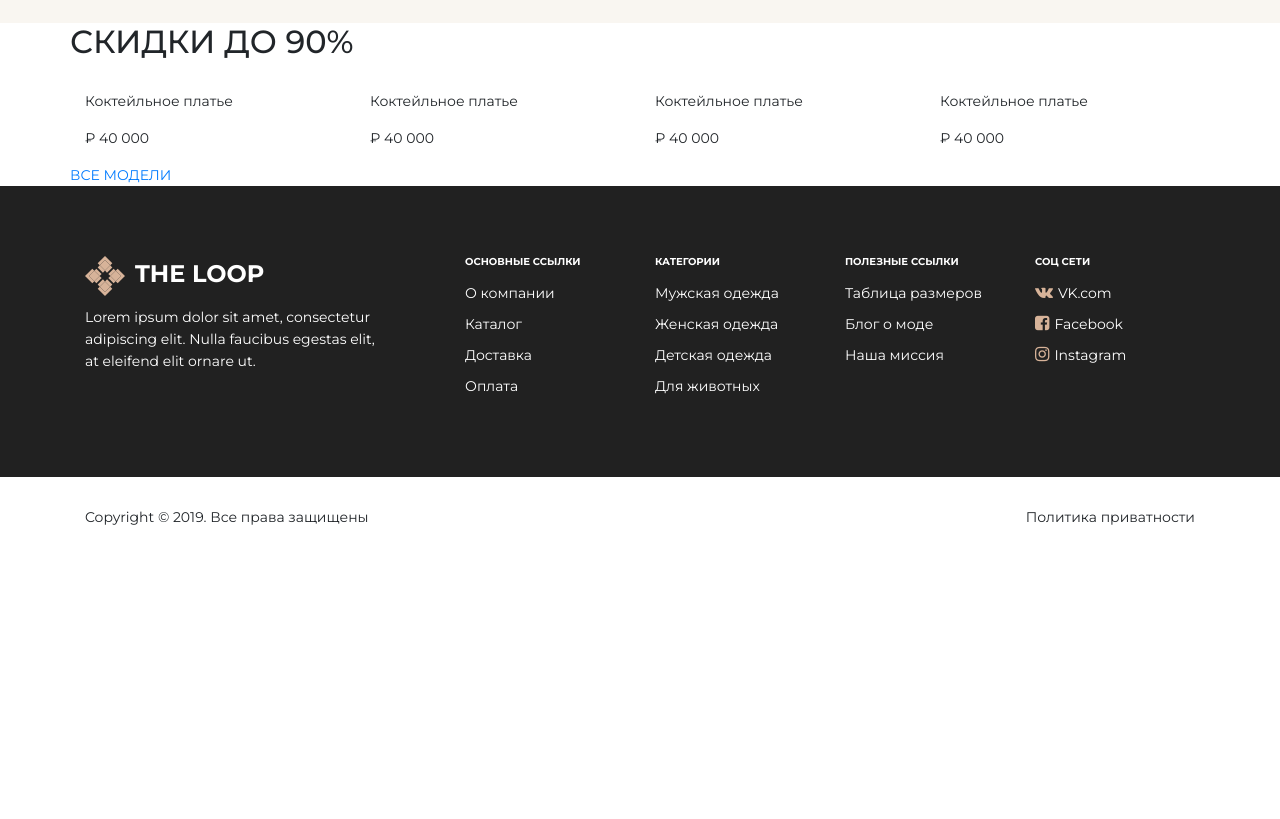
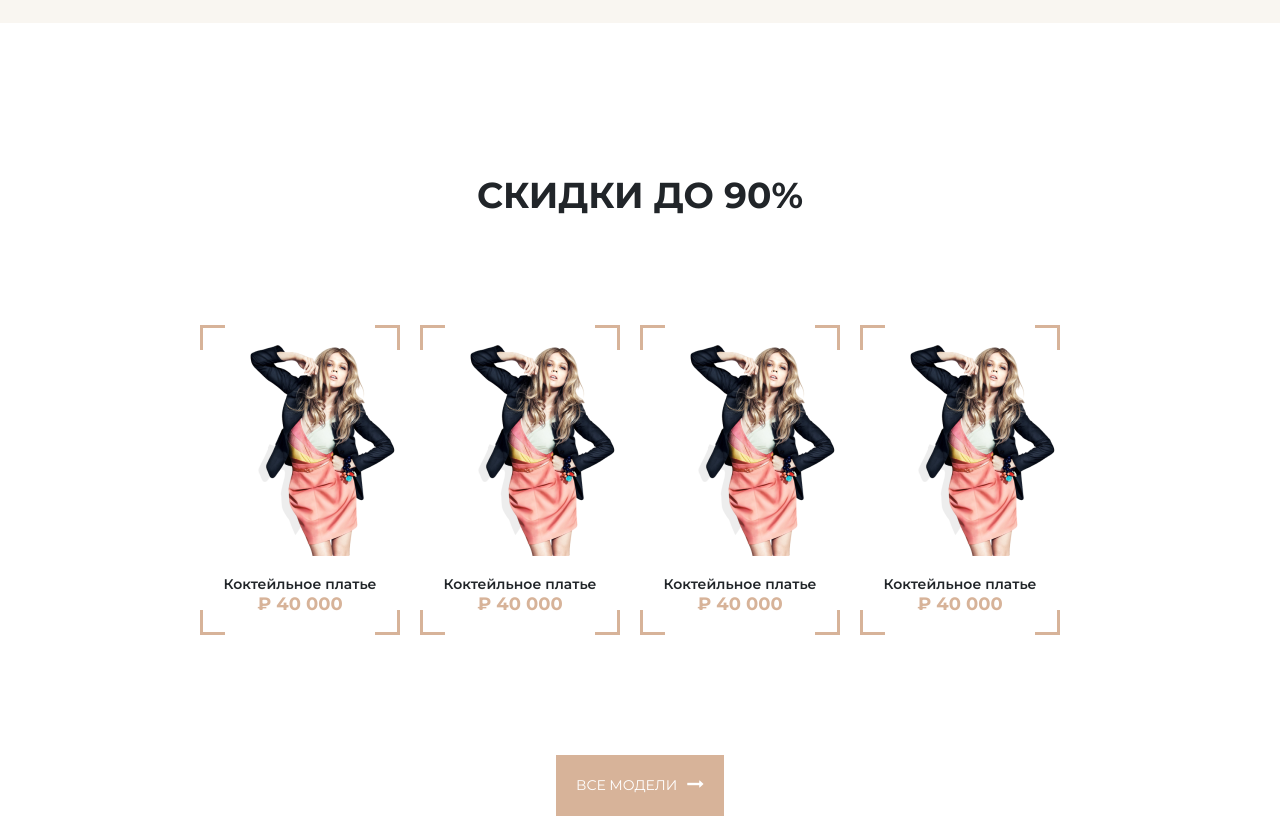
Before and after one commit to AndreyN1991/the_loop, a plain HTML site: page index.html in a window 1280 px wide. Shown: the part 800-1619 px from the top of the page. Before the commit the page ends 1374 px from the top, so only its background shows below. Drawn offline with nearby package versions, Linux system fonts and the light colour scheme.

Commit message:
Закончил страницу со списком товаров

```diff
--- a/css/style.scss
+++ b/css/style.scss
@@ -121,8 +121,105 @@ $cl-black: #212121 !important;
 
 /* Модели товаров */
 .models {
+    margin: 150px 0;
+    text-align: center;
+
     &__title {
-        text-align: center;
+        width: 100%;
+        font-weight: $fw-bold;
+        font-size: 36px;
+        line-height: 44px;
+    }
+
+    &__list {
+        margin: 100px 0;
+        justify-content: center;
+    }
+
+    &__description {
+        font-weight: $fw-semi-bold;
+        font-size: 14px;
+        line-height: 17px;
+        margin-bottom: 0;
+    }
+
+    &__price {
+        font-weight: $fw-bold;
+        font-size: 18px;
+        line-height: 22px;
+        color: $cl-accent;
+        margin-bottom: 0;
+    }
+
+    &__portrait {
+        max-width: 200px;
+        padding: 20px;
+        margin-bottom: 20px;
+        margin-right: 20px;
+    }
+
+    &__caption {
+        padding-top: 20px;
+    }
+
+    &__portrait:before, &__portrait:after,
+    &__caption:before, &__caption:after {
+        content:"";
+        position: absolute;
+        width: 25px;
+        height: 25px;
+    }
+
+    &__portrait:before {
+        top: 0;
+        left: 0;
+        border-top: 3px solid $cl-accent;
+        border-left: 3px solid $cl-accent;
+    }
+
+    &__portrait:after {
+        top: 0;
+        right: 0;
+        border-top: 3px solid $cl-accent;
+        border-right: 3px solid $cl-accent;
+    }
+
+    &__caption:before {
+        bottom: 0;
+        left: 0;
+        border-bottom: 3px solid $cl-accent;
+        border-left: 3px solid $cl-accent;
+    }
+
+    &__caption:after {
+        bottom: 0;
+        right: 0;
+        border-bottom: 3px solid $cl-accent;
+        border-right: 3px solid $cl-accent;
+    }
+
+    &__bottom {
+        justify-content: center;
+    }
+
+    &__button {
+        background-color: $cl-accent;
+        color: white;
+        padding: 20px;
+
+        &:hover {
+            color: white;
+            text-decoration: none;
+
+            & .models__button-arrow {
+                transform: scaleX(1.5) translateX(3px);
+            }
+        }
+
+        &-arrow {
+            margin-left: 10px;
+            font-size: 1.2em;
+        }
     }
 }
 
--- a/index.html
+++ b/index.html
@@ -125,49 +125,41 @@
         </section>
         <section id="models" class="models">
             <div class="container">
-                <div class="row models__title">
-                    <h2 class="">СКИДКИ ДО 90%</h2>
+                <div class="row">
+                    <h2 class="models__title">СКИДКИ ДО 90%</h2>
                 </div>
-                <div class="row">
-                    <div class="col">
-                        <div class="models__portrait">
-                            <img src="" alt="" class="models__image">
-                            <div class="models__caption">
-                                <p class="models__description">Коктейльное платье</p>
-                                <p class="models__price">₽ 40 000</p>
-                            </div>
+                <div class="row models__list">
+                    <div class="col models__portrait">
+                        <img src="img/girl.png" alt="Girl" class="models__image">
+                        <div class="models__caption">
+                            <p class="models__description">Коктейльное платье</p>
+                            <p class="models__price">₽ 40 000</p>
                         </div>
                     </div>
-                    <div class="col">
-                        <div class="models__portrait">
-                            <img src="" alt="" class="models__image">
-                            <div class="models__caption">
-                                <p class="models__description">Коктейльное платье</p>
-                                <p class="models__price">₽ 40 000</p>
-                            </div>
+                    <div class="col models__portrait">
+                        <img src="img/girl.png" alt="Girl" class="models__image">
+                        <div class="models__caption">
+                            <p class="models__description">Коктейльное платье</p>
+                            <p class="models__price">₽ 40 000</p>
                         </div>
                     </div>
-                    <div class="col">
-                        <div class="models__portrait">
-                            <img src="" alt="" class="models__image">
-                            <div class="models__caption">
-                                <p class="models__description">Коктейльное платье</p>
-                                <p class="models__price">₽ 40 000</p>
-                            </div>
+                    <div class="col models__portrait">
+                        <img src="img/girl.png" alt="Girl" class="models__image">
+                        <div class="models__caption">
+                            <p class="models__description">Коктейльное платье</p>
+                            <p class="models__price">₽ 40 000</p>
                         </div>
                     </div>
-                    <div class="col">
-                        <div class="models__portrait">
-                            <img src="" alt="" class="models__image">
-                            <div class="models__caption">
-                                <p class="models__description">Коктейльное платье</p>
-                                <p class="models__price">₽ 40 000</p>
-                            </div>
+                    <div class="col models__portrait">
+                        <img src="img/girl.png" alt="Girl" class="models__image">
+                        <div class="models__caption">
+                            <p class="models__description">Коктейльное платье</p>
+                            <p class="models__price">₽ 40 000</p>
                         </div>
                     </div>
                 </div>
-                <div class="row">
-                    <a href="" class="models__button">ВСЕ МОДЕЛИ</a>
+                <div class="row models__bottom">
+                    <a href="#" class="models__button">ВСЕ МОДЕЛИ<i class="fa fa-long-arrow-right models__button-arrow"></i></a>
                 </div>
             </div>
         </section>
```
Also changed, not shown: css/style.css, img/girl.png (added).
